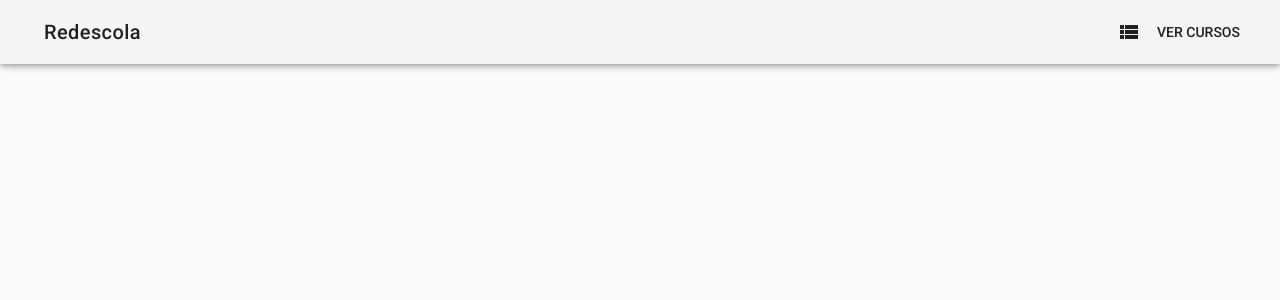
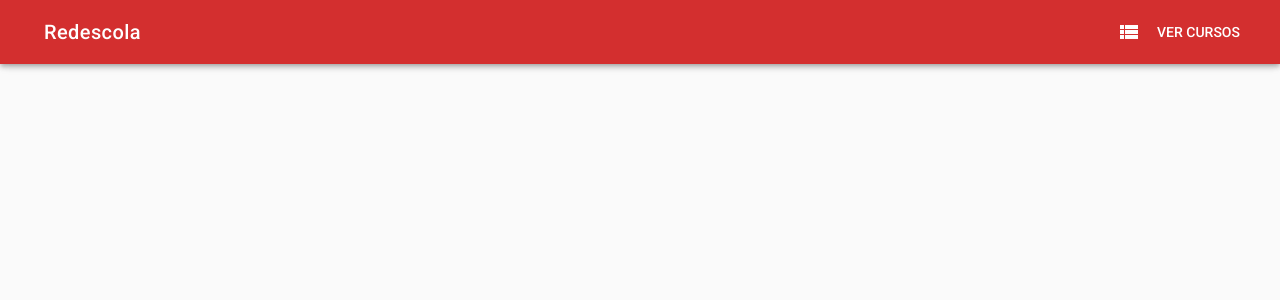
Before and after one commit to juanferb/redescola, a Vue app: page / in a window 1280 px wide. Shown: the top 300 px of the page. Built offline with nearby package versions, Linux system fonts and the light colour scheme.

Commit message:
Cambiar tema por defecto

```diff
--- a/src/App.vue
+++ b/src/App.vue
@@ -15,7 +15,7 @@
     </v-navigation-drawer>
 
     <!-- Componente toolbar de Vuetify: Contenido fijo -->
-    <v-toolbar>
+    <v-toolbar dark class="primary">
       <v-toolbar-side-icon
         @click="sideNav = !sideNav"
         class="hidden-sm-and-up">
@@ -25,7 +25,7 @@
       <v-toolbar-items
         class="hidden-xs-only">
         <v-btn flat>
-          <v-icon left>view_list</v-icon>
+          <v-icon left dark>view_list</v-icon>
           VER CURSOS
         </v-btn>
       </v-toolbar-items>
--- a/src/main.js
+++ b/src/main.js
@@ -3,8 +3,21 @@
 import router from './router'
 import Vuetify from 'vuetify'
 import 'vuetify/dist/vuetify.min.css'
+import colors from 'vuetify/es5/util/colors'
 
-Vue.use(Vuetify)
+Vue.use(Vuetify,
+  {
+    theme: {
+      primary: colors.red.darken2,
+      accent: colors.red.accent2,
+      secondary: colors.grey.lighten2,
+      info: colors.blue.lighten1,
+      warning: colors.amber.darken2,
+      error: colors.red.accent4,
+      success: colors.green.lighten2
+    }
+  }
+)
 
 Vue.config.productionTip = false
 
```
